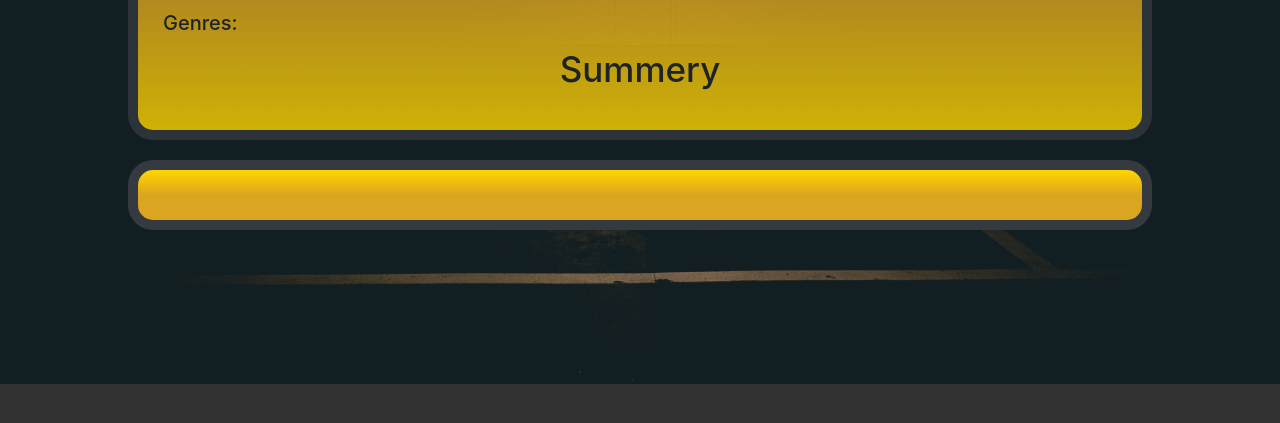
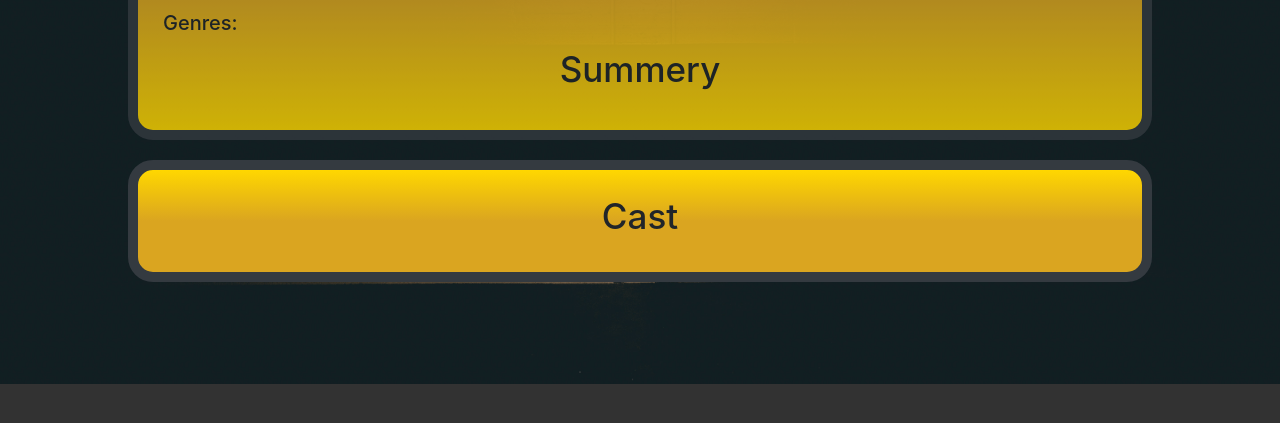
Before and after one commit to LiranCaduri/WatchTime-Website, a Flask app: template templates/show_page.html in a window 1280 px wide. Shown: the part 533-956 px from the top of the page. Run offline with Flask 2, Linux system fonts and the light colour scheme; the template is opened without the code that fills it, so the values that code supplies are empty; some libraries are stand-ins or nearby versions.

Commit message:
update show page

```diff
--- a/templates/show_page.html
+++ b/templates/show_page.html
@@ -41,6 +41,7 @@
         </section>
 
         <section class="container cast">
+            <h1>Cast</h1>
             <div class="container-grid">
                 {% for p in data._embedded.cast %}
                 <div class="card">
```
